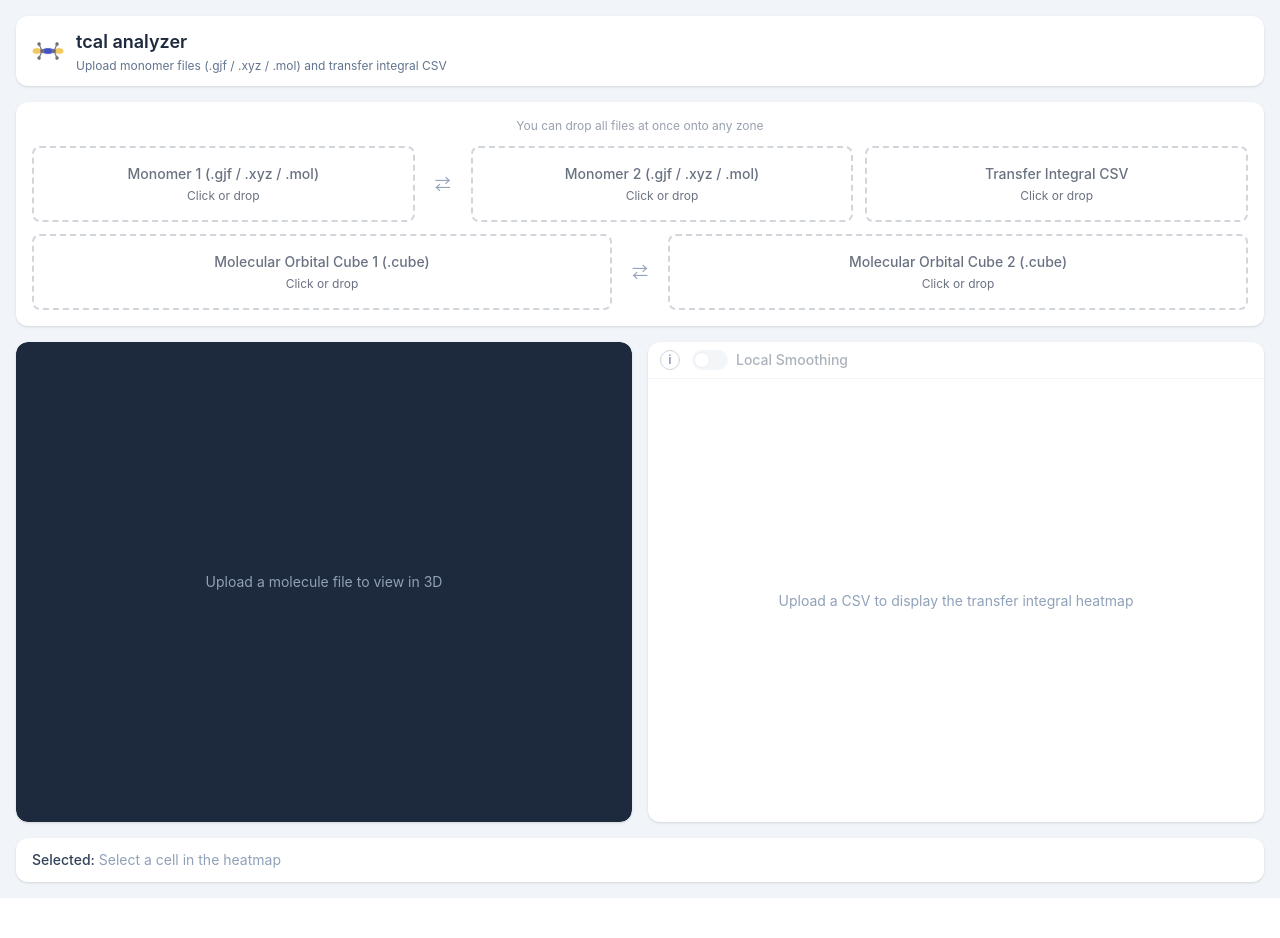
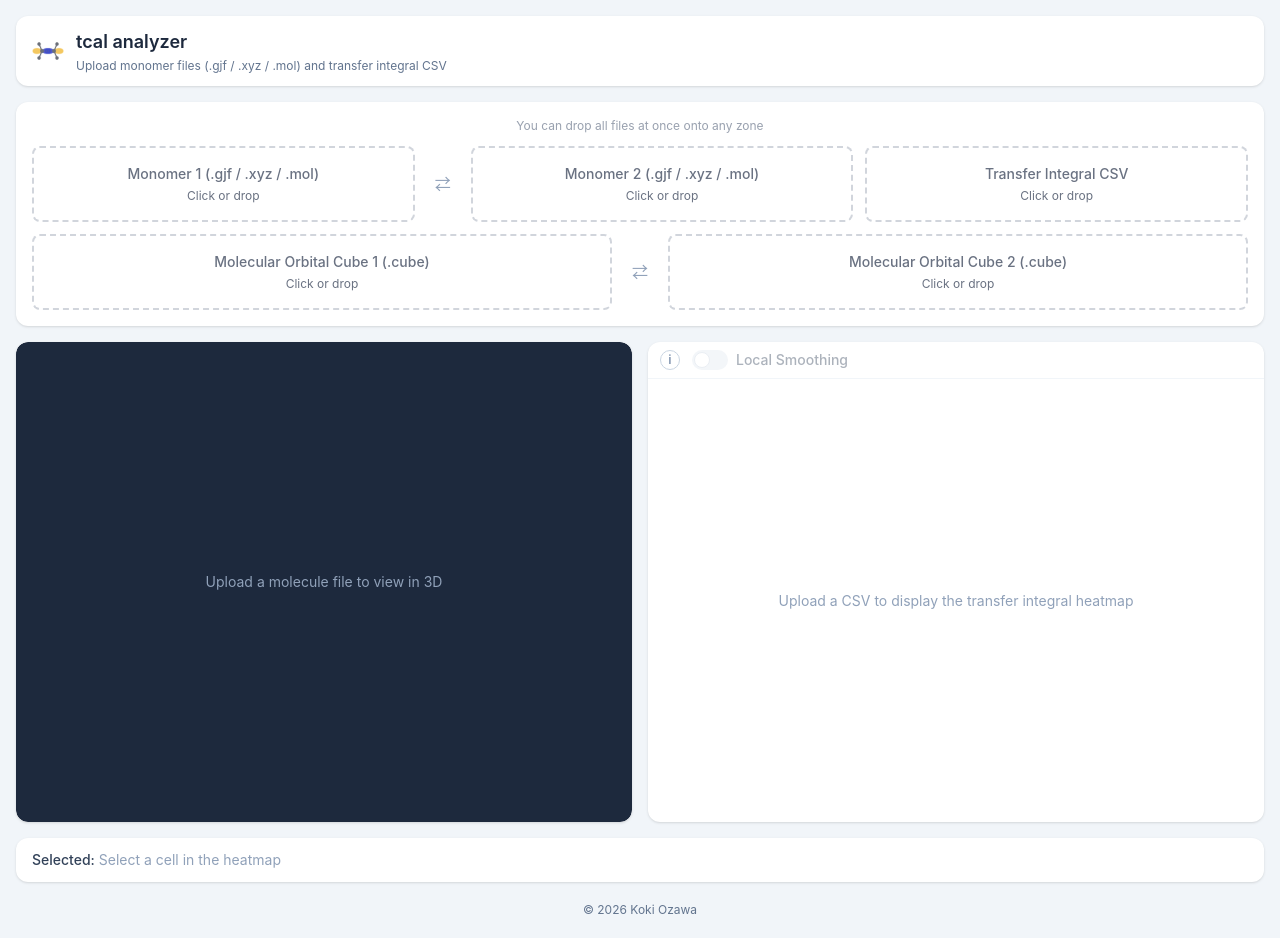
Before and after one commit to subarubknb03/tcal-analyzer, a React (Vite) app: page / in a window 1280 px wide. Before the commit the page ends 898 px from the top, so only its background shows below. Built offline with nearby package versions, Linux system fonts and the light colour scheme; what react-plotly.js would draw is missing.

Commit message:
[update] add copyright

```diff
--- a/src/App.tsx
+++ b/src/App.tsx
@@ -1,5 +1,4 @@
 import { useCallback, useMemo, useState } from 'react';
-import faviconPng from '../public/favicon-180.png';
 import type { ParsedMolecule, ParsedCsv, ParsedCube, SelectedPair } from './types';
 import { FileUpload } from './components/FileUpload';
 import { MoleculeViewer } from './components/MoleculeViewer';
@@ -11,6 +10,7 @@ import { buildAdjacencyMatrix } from './utils/bondDetection';
 import { serializeMol } from './utils/molSerializer';
 
 export default function App() {
+  const faviconPng = `${import.meta.env.BASE_URL}favicon-180.png`;
   const [mol1, setMol1] = useState<ParsedMolecule | null>(null);
   const [mol2, setMol2] = useState<ParsedMolecule | null>(null);
   const [csv, setCsv] = useState<ParsedCsv | null>(null);
@@ -349,6 +349,10 @@ export default function App() {
           <span className="text-slate-400">Select a cell in the heatmap</span>
         )}
       </div>
+
+      <footer className="text-center text-xs text-slate-500 py-1">
+        © 2026 Koki Ozawa
+      </footer>
     </div>
     </>
   );
```
